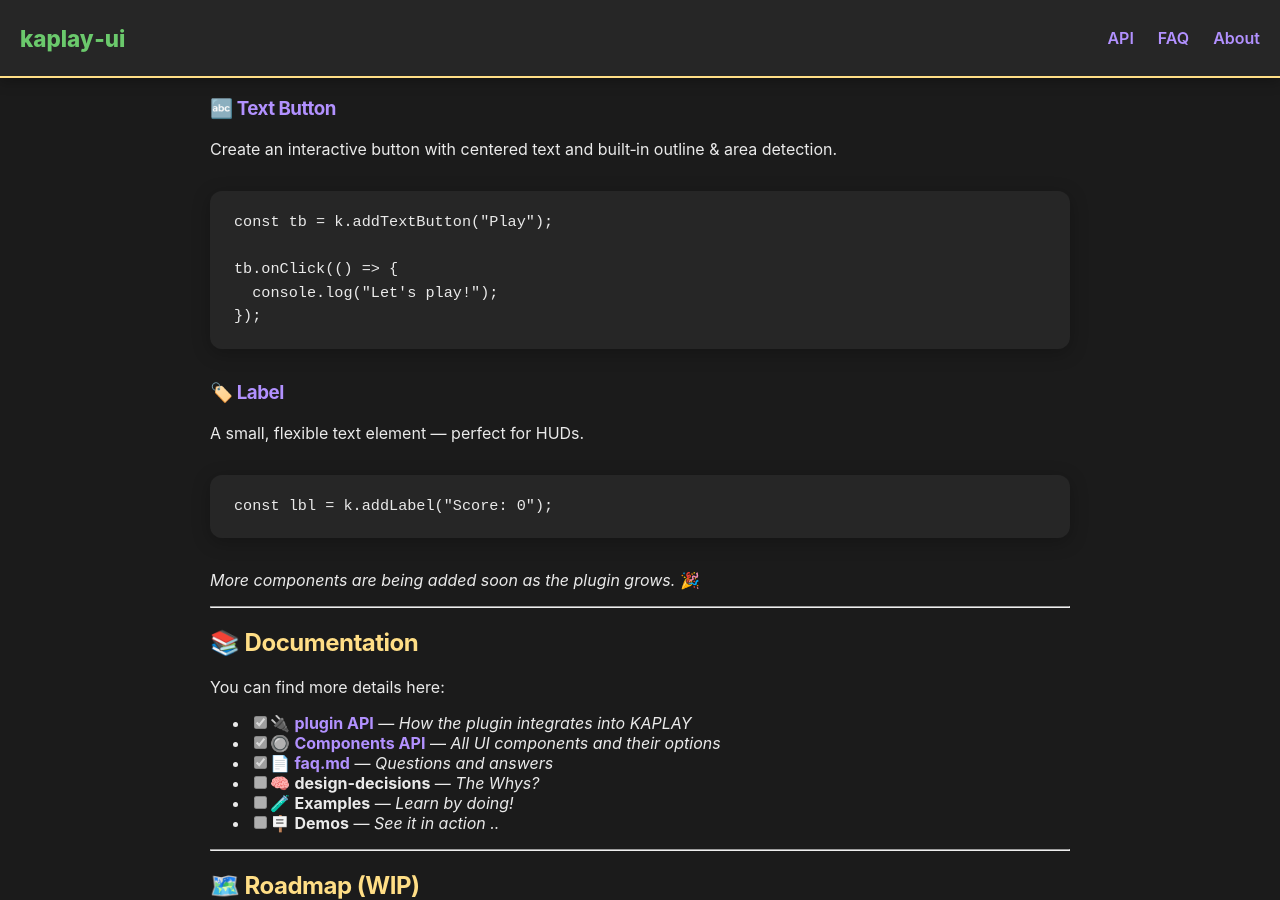
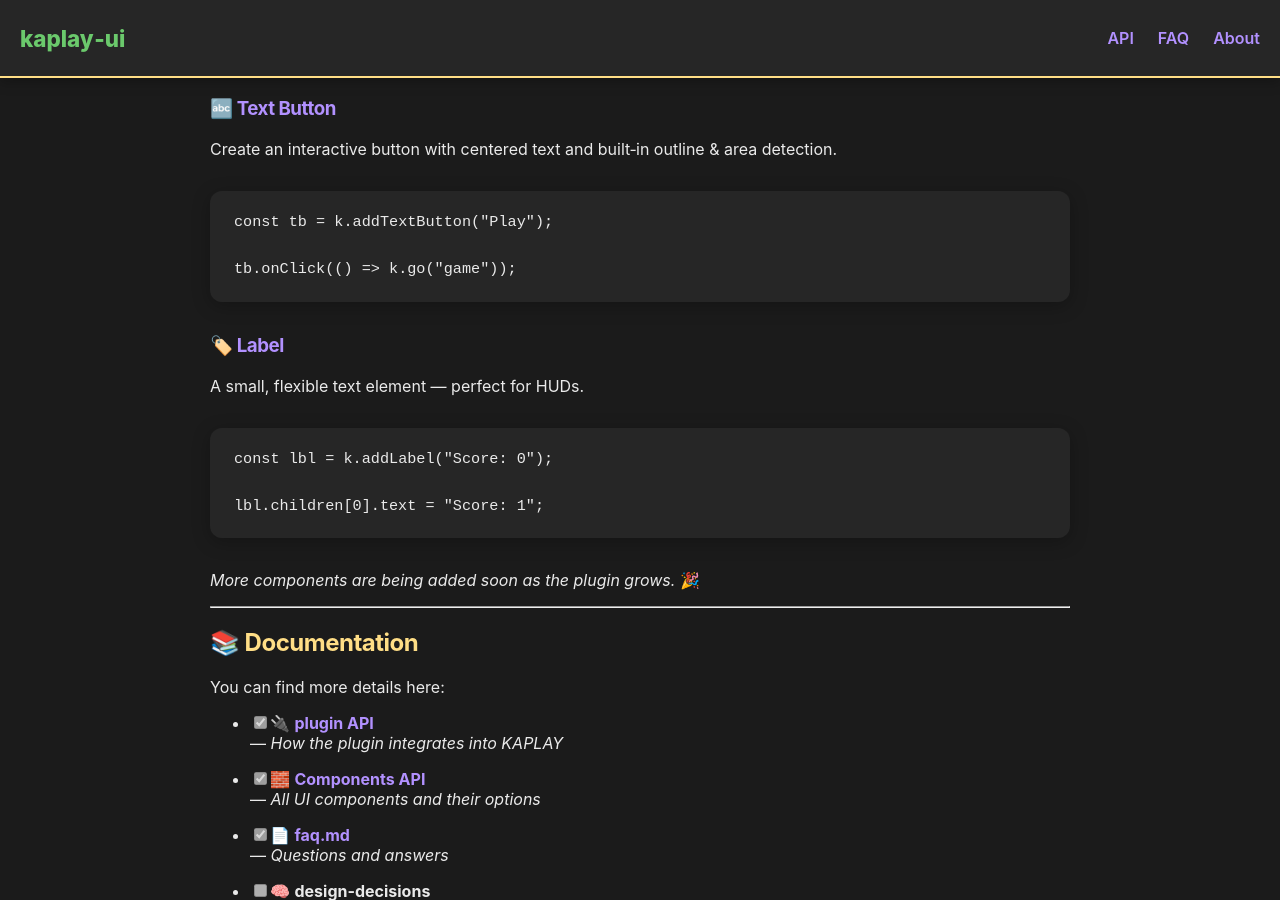
Before and after one commit to jbakchr/kaplay-ui, a Jekyll site: the page built from docs/index.md, in a window 1280 px wide and 900 px high, scrolled down 1646 px. Built offline with Jekyll 4.4.1, drawn with Linux system fonts in a browser that asks for light colours; our own code applies the rules of GitHub Pages for plain Markdown files.

Commit message:
docs: Improved index.md

````diff
--- a/docs/index.md
+++ b/docs/index.md
@@ -64,9 +64,7 @@
 ```ts
 const tb = k.addTextButton("Play");
 
-tb.onClick(() => {
-  console.log("Let's play!");
-});
+tb.onClick(() => k.go("game"));
 ```
 
 ### 🏷️ Label
@@ -75,6 +73,8 @@
 
 ```ts
 const lbl = k.addLabel("Score: 0");
+
+lbl.children[0].text = "Score: 1";
 ```
 
 _More components are being added soon as the plugin grows._ 🎉
@@ -85,12 +85,23 @@
 
 You can find more details here:
 
-- [x] 🔌 **[plugin API](api/plugin)** — _How the plugin integrates into KAPLAY_
-- [x] 🔘 **[Components API](api/components)** — _All UI components and their options_
-- [x] 📄 **[faq.md](https://jbakchr.github.io/kaplay-ui/faq)** — _Questions and answers_
-- [ ] 🧠 **design-decisions** — _The Whys?_
-- [ ] 🧪 **Examples** — _Learn by doing!_
-- [ ] 🪧 **Demos** — _See it in action .._
+- [x] 🔌 **[plugin API](api/plugin)**
+       — _How the plugin integrates into KAPLAY_
+
+- [x] 🧱 **[Components API](api/components)**
+       — _All UI components and their options_
+
+- [x] 📄 **[faq.md](https://jbakchr.github.io/kaplay-ui/faq)**
+       — _Questions and answers_
+
+- [ ] 🧠 **design-decisions**
+       — _The Whys?_
+
+- [ ] 🧪 **Examples**
+       — _Learn by doing!_
+
+- [ ] 🪧 **Demos**
+       — _See it in action .._
 
 ---
 
````
